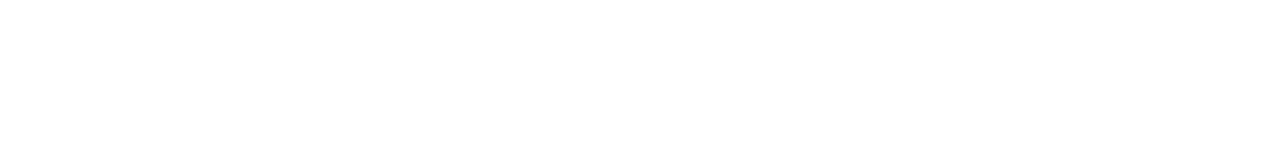
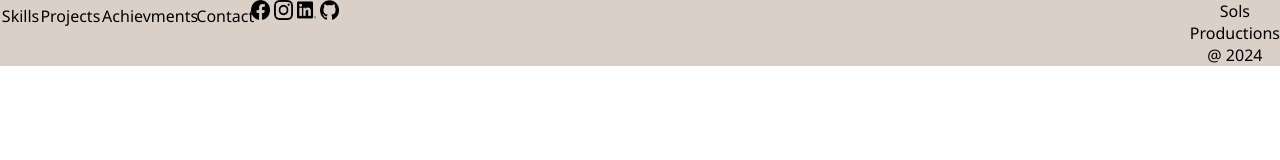
Before and after one commit to limitlesssolly/CODSOFT, a plain HTML site: page Views/Partials/footer.html in a window 1280 px wide. Drawn offline with Linux system fonts and the light colour scheme.

Commit message:
some footer worx

```diff
--- a/Public/CSS/footer.css
+++ b/Public/CSS/footer.css
@@ -4,6 +4,43 @@
 beige #DAD0C8 */
 
 *{
+    margin: 0;
+    padding: 0;
     box-sizing: border-box;
     font-family: 'Segoe UI', Tahoma, Geneva, Verdana, sans-serif;
 }
+
+.foots{
+    background-color:#DAD0C8;
+    display: flex;
+}
+
+.footy-items ul{
+    justify-content: center;
+    align-items: center;
+    display: flex;
+    list-style-type: none;
+}
+
+.footy-items ul li a{
+    display: flex;
+    padding: 5%;
+    color: #000;
+    text-align: center;
+    text-decoration: none;
+}
+
+.socials{
+    justify-content: center;
+    align-items: center;
+}
+
+.socials img{
+    height:30%;
+    width: 2%;
+}
+
+.copyrighted{
+    text-align: center;
+    bottom: 0;
+}
--- a/Public/CSS/navigation.css
+++ b/Public/CSS/navigation.css
@@ -4,6 +4,8 @@
 beige #DAD0C8 */
 
 *{
+    margin: 0;
+    padding: 0;
     box-sizing: border-box;
     font-family: 'Segoe UI', Tahoma, Geneva, Verdana, sans-serif;
 }
@@ -12,7 +14,7 @@
     padding: 5px;
     display: flex;
     /* background-color: #BED1CD;    */
-    position: sticky;
+    /* position: sticky; */
     top: 0;
     width: auto;
 }
@@ -34,7 +36,7 @@
 .navi-items ul{
     position: relative;
     top: 0%;
-    left: 100%;
+    left: 110%;
     justify-content: center;
     align-items: center;
     display: flex;
@@ -52,12 +54,12 @@
 }
 
 .navi-items ul li a:hover{
-    color: #BED1CD;
+    color: #DAD0C8;
 }
 
-.open{
-    color: #BED1CD;
-}
+/* .open{
+    color: #DAD0C8;
+} */
 
 /* @media (max-width: 600px) {
     .navs a {
--- a/Public/CSS/portfolio.css
+++ b/Public/CSS/portfolio.css
@@ -4,6 +4,8 @@
 beige #DAD0C8 */
 
 *{
+    margin: 0;
+    padding: 0;
     box-sizing: border-box;
     font-family: 'Segoe UI', Tahoma, Geneva, Verdana, sans-serif;
 }
--- a/Views/Partials/footer.html
+++ b/Views/Partials/footer.html
@@ -1,4 +1,3 @@
-<!DOCTYPE html>
 <html lang="en">
 <head>
     <meta charset="UTF-8">
@@ -9,6 +8,26 @@
     <title>Footing</title>
 </head>
 <body>
+    <div class="foots">
 
+        <div class="footy-items">
+            <ul>
+                <li><a href="">Skills</a></li>
+                <li><a href="">Projects</a></li>
+                <li><a href="">Achievments</a></li>
+                <li><a href="">Contact</a></li>
+            </ul>
+        </div>
+
+        <div class="socials">
+            <a href="https://www.facebook.com/shahd.ahmed.5661"><img src="../../Public/Images/facebook.png"></a>
+            <a href="https://www.instagram.com/_shahd_farouk_/"><img src="../../Public/Images/instagram.png"></a>
+            <a href="https://www.linkedin.com/in/shahd-farouk/"><img src="../../Public/Images/linkedin.png"></a>
+            <a href="https://github.com/limitlesssolly"><img src="../../Public/Images/github.png"></a>
+        </div>
+
+        <p class="copyrighted">Sols Productions @ 2024</p>
+
+    </div>
 </body>
 </html>
```
Also changed, not shown: Views/Pages/portfolio.html (+0 -1 lines), Views/Partials/navigation.html (+2 -2 lines), Public/Images/facebook.png (added), Public/Images/github.png (added), Public/Images/instagram.png (added), Public/Images/linkedin.png (added).
